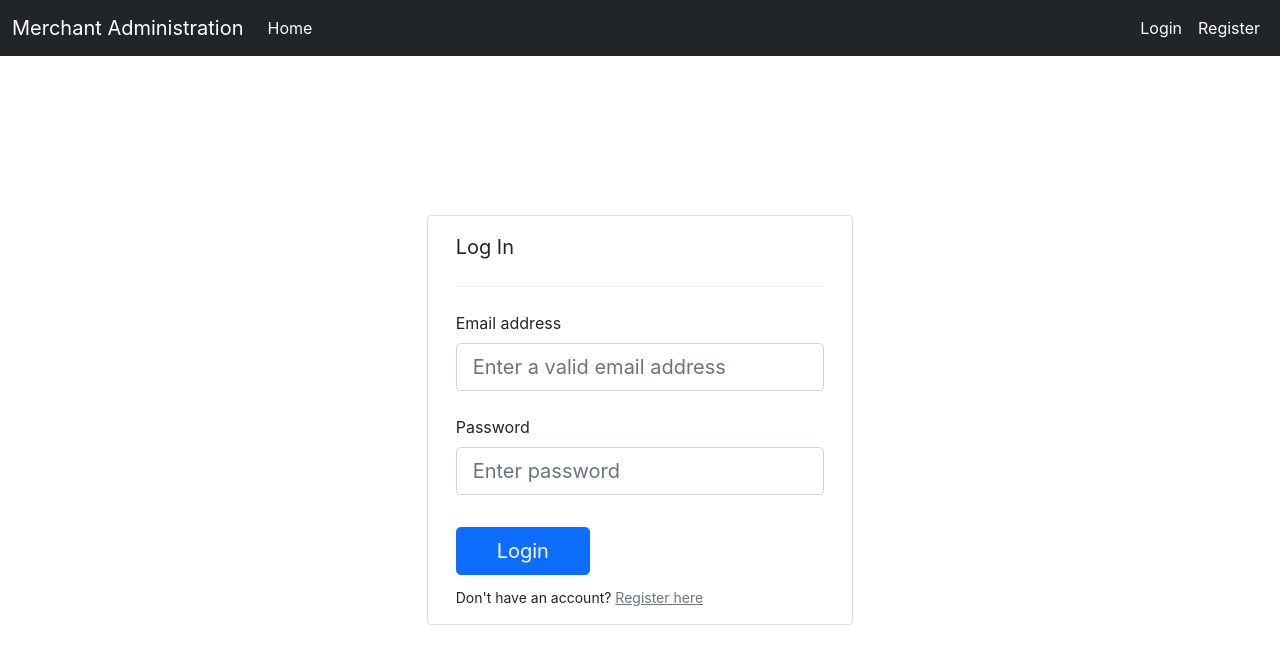
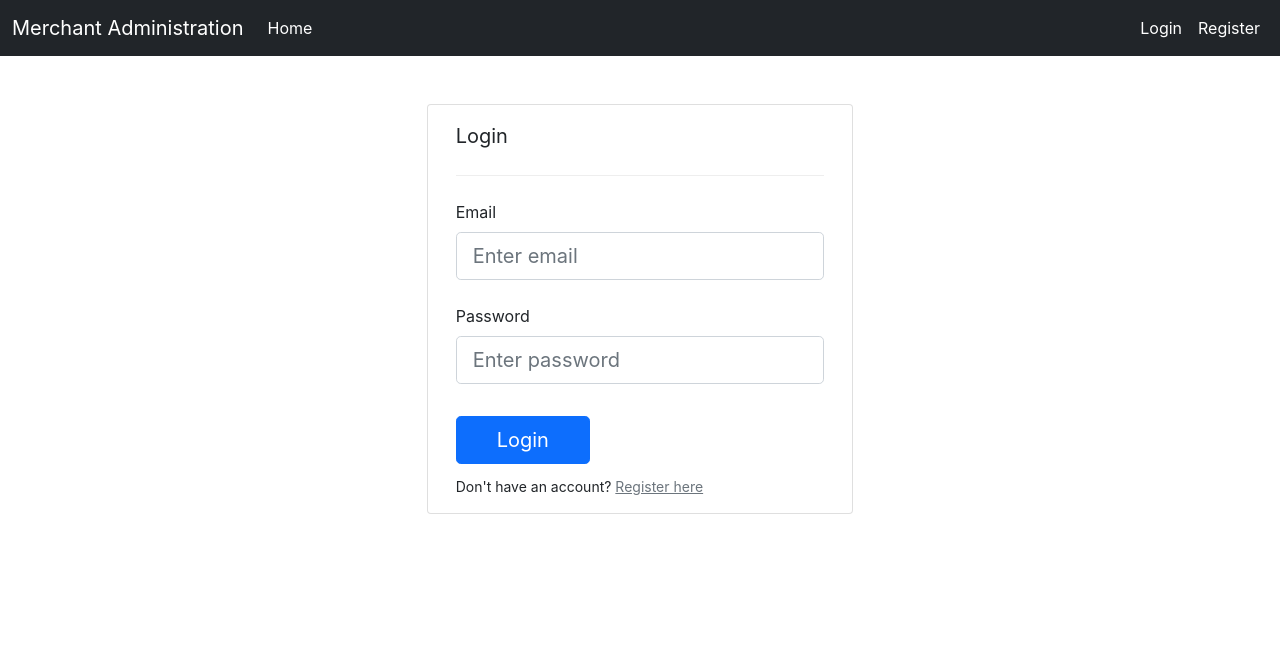
Before and after one commit to kacavucic/merchant-administration-front, a React (Create React App) app: page /login in a window 1280 px wide. Shown: the top 664 px of the page. Built offline with nearby package versions, Linux system fonts and the light colour scheme.

Commit message:
changes to some components

```diff
--- a/public/index.html
+++ b/public/index.html
@@ -30,6 +30,10 @@
       integrity="sha384-EVSTQN3/azprG1Anm3QDgpJLIm9Nao0Yz1ztcQTwFspd3yD65VohhpuuCOmLASjC"
       crossorigin="anonymous"
     />
+    <!-- <script
+      src="https://kit.fontawesome.com/30083d8c18.js"
+      crossorigin="anonymous"
+    ></script> -->
     <title>React App</title>
   </head>
   <body>
@@ -50,9 +54,5 @@
       integrity="sha384-MrcW6ZMFYlzcLA8Nl+NtUVF0sA7MsXsP1UyJoMp4YLEuNSfAP+JcXn/tWtIaxVXM"
       crossorigin="anonymous"
     ></script>
-    <script
-      src="https://kit.fontawesome.com/30083d8c18.js"
-      crossorigin="anonymous"
-    ></script>
   </body>
 </html>
--- a/src/App.css
+++ b/src/App.css
@@ -45,17 +45,7 @@
   background: #eee;
 }
 
-.h-custom {
-  height: calc(100% - 73px);
-}
-
-@media (max-width: 450px) {
-  .h-custom {
-    height: 100%;
-  }
-}
-
-.form-white.input-group>.form-control:focus {
+.form-white.input-group > .form-control:focus {
   border-color: #fff;
   box-shadow: inset 0 0 0 1px #fff;
 }
@@ -68,3 +58,7 @@
 .navbar-dark .navbar-nav .nav-link:focus {
   color: rgba(255, 255, 255, 0.75);
 }
+
+.navbar-dark .navbar-nav .nav-link.disabled {
+  color: #fff;
+}
--- a/src/App.js
+++ b/src/App.js
@@ -10,24 +10,23 @@ import HomePage from './components/HomePage';
 import OneMerchant from './components/OneMerchant';
 
 function App() {
-  const [token, setToken] = useState();
+  const [token, setToken] = useState(window.sessionStorage.getItem('auth_token'));
   function addToken(authToken) {
     setToken(authToken);
   }
-  const [user, setUser] = useState();
-  function addUser(username) {
+  const [user, setUser] = useState(window.sessionStorage.getItem('auth_user'));
+  function addUser(username ) {
     setUser(username);
   }
   return (
     <BrowserRouter className="App">
+      <NavBar token={token} user={user} addToken={addToken} addUser={addUser} />
       <Routes>
-        <Route path='/' element={<NavBar token={token} user={user} addToken={addToken} addUser={addUser} />}>
-          <Route index element={<HomePage />} />
-          <Route path='/login' element={<LoginPage addToken={addToken} addUser={addUser} />} />
-          <Route path='/register' element={<RegisterPage />} />
-          <Route path='merchants' element={<MerchantsPage />} />
-          <Route path='merchants/:id' element={<OneMerchant />} />
-        </Route>
+        <Route exact path="/" element={<HomePage />} />
+        <Route path='login' element={<LoginPage addToken={addToken} addUser={addUser} />} />
+        <Route path='register' element={<RegisterPage />} />
+        <Route path='merchants' element={<MerchantsPage token={token} user={user} />} />
+        <Route path='merchants/:id' element={<OneMerchant token={token} user={user} />} />
       </Routes>
     </BrowserRouter>
   );
--- a/src/components/HomePage.jsx
+++ b/src/components/HomePage.jsx
@@ -1,7 +1,7 @@
 import React from "react";
 
-const HomePage = () => {
-  return <></>;
-};
+function HomePage() {
+  return <h1>Home Page</h1>;
+}
 
 export default HomePage;
--- a/src/components/LoginPage.jsx
+++ b/src/components/LoginPage.jsx
@@ -1,9 +1,9 @@
 import React from "react";
 import { useState } from "react";
 import axios from "axios";
-import { useNavigate } from "react-router-dom";
+import { useNavigate, Link } from "react-router-dom";
 
-const LoginPage = ({ addToken, addUser }) => {
+function LoginPage({ addToken, addUser }) {
   const [userData, setUserData] = useState({
     email: "",
     password: "",
@@ -38,14 +38,13 @@ const LoginPage = ({ addToken, addUser }) => {
       });
   }
   return (
-    <section className="vh-100">
-      <div className="container-fluid h-custom">
-        <div className="row d-flex justify-content-center align-items-center h-100">
+      <div className="container-fluid mt-5 mb-5">
+        <div className="row d-flex justify-content-center align-items-center">
           <div className=" card col-md-8 col-lg-6 col-xl-4 ">
             <div className=" card-body ">
               <form onSubmit={handleLogin}>
                 <div className="d-flex flex-row align-items-center justify-content-center justify-content-lg-start">
-                  <p className="lead fw-normal mb-0 me-3">Log In</p>
+                  <p className="lead fw-normal mb-0 me-3">Login</p>
                 </div>
                 <div className="divider d-flex align-items-center my-4"></div>
                 {loginError === false ? (
@@ -58,14 +57,14 @@ const LoginPage = ({ addToken, addUser }) => {
 
                 <div className="form-outline mb-4">
                   <label className="form-label" htmlFor="email">
-                    Email address
+                    Email
                   </label>
                   <input
                     type="email"
                     id="email"
                     name="email"
                     className="form-control form-control-lg"
-                    placeholder="Enter a valid email address"
+                    placeholder="Enter email"
                     onInput={handleInput}
                   />
                 </div>
@@ -114,9 +113,9 @@ const LoginPage = ({ addToken, addUser }) => {
                   </button>
                   <p className="small fw mt-2 pt-1 mb-0">
                     Don't have an account?{" "}
-                    <a className="link-secondary" href="/register">
+                    <Link className="link-secondary" to="/register">
                       Register here
-                    </a>
+                    </Link>
                   </p>
                 </div>
               </form>
@@ -124,8 +123,7 @@ const LoginPage = ({ addToken, addUser }) => {
           </div>
         </div>
       </div>
-    </section>
   );
-};
+}
 
 export default LoginPage;
--- a/src/components/NavBar.jsx
+++ b/src/components/NavBar.jsx
@@ -1,8 +1,12 @@
 import React from "react";
 import { Link, Outlet, useNavigate } from "react-router-dom";
 import axios from "axios";
+import { FontAwesomeIcon } from "@fortawesome/react-fontawesome";
+import { faUser } from "@fortawesome/free-regular-svg-icons";
+import Icon from "@mui/material/Icon";
+import AccountCircleIcon from "@mui/icons-material/AccountCircle";
 
-const NavBar = ({ token, user, addToken, addUser }) => {
+function NavBar({ token, user, addToken, addUser }) {
   let navigate = useNavigate();
   function handleLogout(e) {
     // e.preventDefault();
@@ -18,8 +22,8 @@ const NavBar = ({ token, user, addToken, addUser }) => {
         console.log(response);
         console.log(JSON.stringify(response.data));
 
-        window.sessionStorage.setItem("auth_token", null);
-        window.sessionStorage.setItem("auth_user", null);
+        window.sessionStorage.removeItem("auth_token");
+        window.sessionStorage.removeItem("auth_user");
         addToken(null);
         addUser(null);
         //navigate("/");
@@ -28,7 +32,6 @@ const NavBar = ({ token, user, addToken, addUser }) => {
         console.log(error);
       });
   }
-
   return (
     <>
       <nav className="navbar navbar-expand-lg navbar-dark bg-dark">
@@ -50,9 +53,9 @@ const NavBar = ({ token, user, addToken, addUser }) => {
           <div className="collapse navbar-collapse" id="navbarSupportedContent">
             <ul className="navbar-nav d-flex flex-row me-auto me-3">
               <li className="nav-item me-3 me-lg-0 dropdown">
-                <a className="nav-link" href="/">
+                <Link className="nav-link" to="/">
                   Home
-                </a>
+                </Link>
               </li>
               {token == null ? (
                 <></>
@@ -107,8 +110,8 @@ const NavBar = ({ token, user, addToken, addUser }) => {
             ) : (
               <ul className="navbar-nav ms-auto mb-2 mb-lg-0">
                 <li className="nav-item">
-                  <a className="nav-link" href="#">
-                    {user}
+                  <a className="nav-link disabled" href="#">
+                    <AccountCircleIcon icon={faUser} /> {user}
                   </a>
                 </li>
                 <li className="nav-item">
@@ -121,9 +124,8 @@ const NavBar = ({ token, user, addToken, addUser }) => {
           </div>
         </div>
       </nav>
-      <Outlet />
     </>
   );
-};
+}
 
 export default NavBar;
--- a/src/components/RegisterPage.jsx
+++ b/src/components/RegisterPage.jsx
@@ -1,9 +1,9 @@
 import React from "react";
 import axios from "axios";
-import { useNavigate } from "react-router-dom";
+import { useNavigate, Link } from "react-router-dom";
 import { useState } from "react";
 
-const RegisterPage = () => {
+function RegisterPage() {
   const [userData, setUserData] = useState({
     name: "",
     email: "",
@@ -44,10 +44,9 @@ const RegisterPage = () => {
       });
   }
   return (
-    <section className="vh-100">
-      <div className="container-fluid h-custom">
-        <div className="row d-flex justify-content-center align-items-center h-100">
-          <div className="card col-md-8 col-lg-6 col-xl-4 ">
+    <div className="container-fluid mt-5 mb-5">
+      <div className="row d-flex justify-content-center align-items-center">
+        <div className="card col-md-8 col-lg-6 col-xl-4">
           <div className="card-body">
             <form onSubmit={handleRegister}>
               <div className="d-flex flex-row align-items-center justify-content-center justify-content-lg-start">
@@ -64,6 +63,7 @@ const RegisterPage = () => {
                   name="name"
                   className="form-control form-control-lg"
                   placeholder="Enter name"
+                  required
                   minLength="3"
                   maxLength="255"
                   onInput={handleInput}
@@ -127,9 +127,9 @@ const RegisterPage = () => {
                 </button>
                 <p className="small fw mt-2 pt-1 mb-0">
                   Already have an account?{" "}
-                    <a className="link-secondary" href="/login">
+                  <Link className="link-secondary" to="/login">
                     Click here to login
-                    </a>
+                  </Link>
                 </p>
               </div>
             </form>
@@ -137,8 +137,7 @@ const RegisterPage = () => {
         </div>
       </div>
     </div>
-    </section>
   );
-};
+}
 
 export default RegisterPage;
```
Also changed, not shown: package.json (+9 -0 lines), 1 other file (tests, documents, lock files or other folders). Lines whose indentation alone changed are shown as unchanged.
